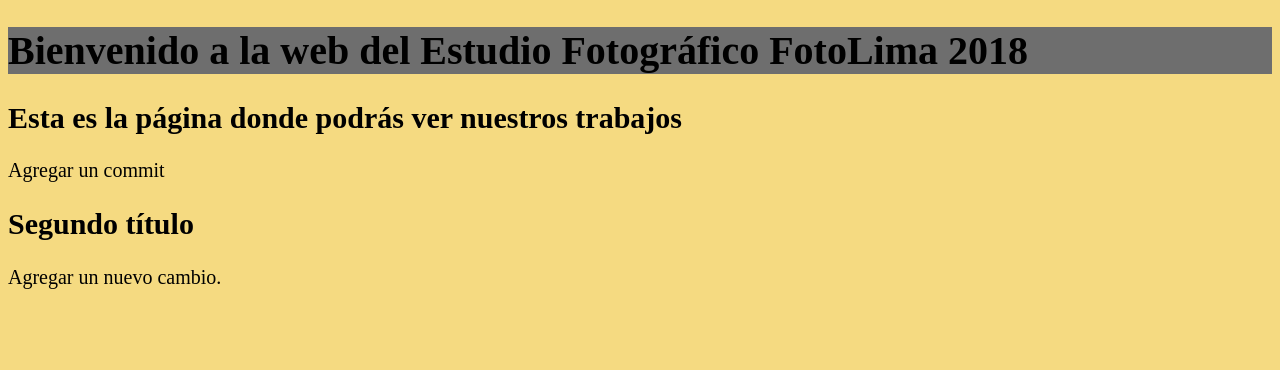
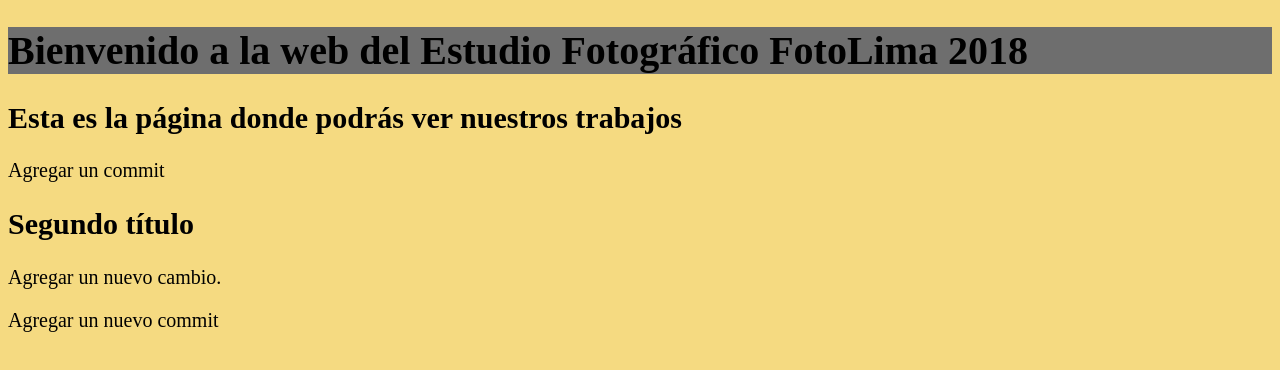
Before and after one commit to javicho1610/pagina-web, a plain HTML site: page index.html in a window 1280 px wide. Drawn offline with Linux system fonts and the light colour scheme.

Commit message:
agregar commit

```diff
--- a/index.html
+++ b/index.html
@@ -11,5 +11,6 @@
     <p>Agregar un commit</p>
     <h2>Segundo título</h2>
     <p>Agregar un nuevo cambio.</p>
+    <p>Agregar un nuevo commit</p>
   </body>
 </html>
```
